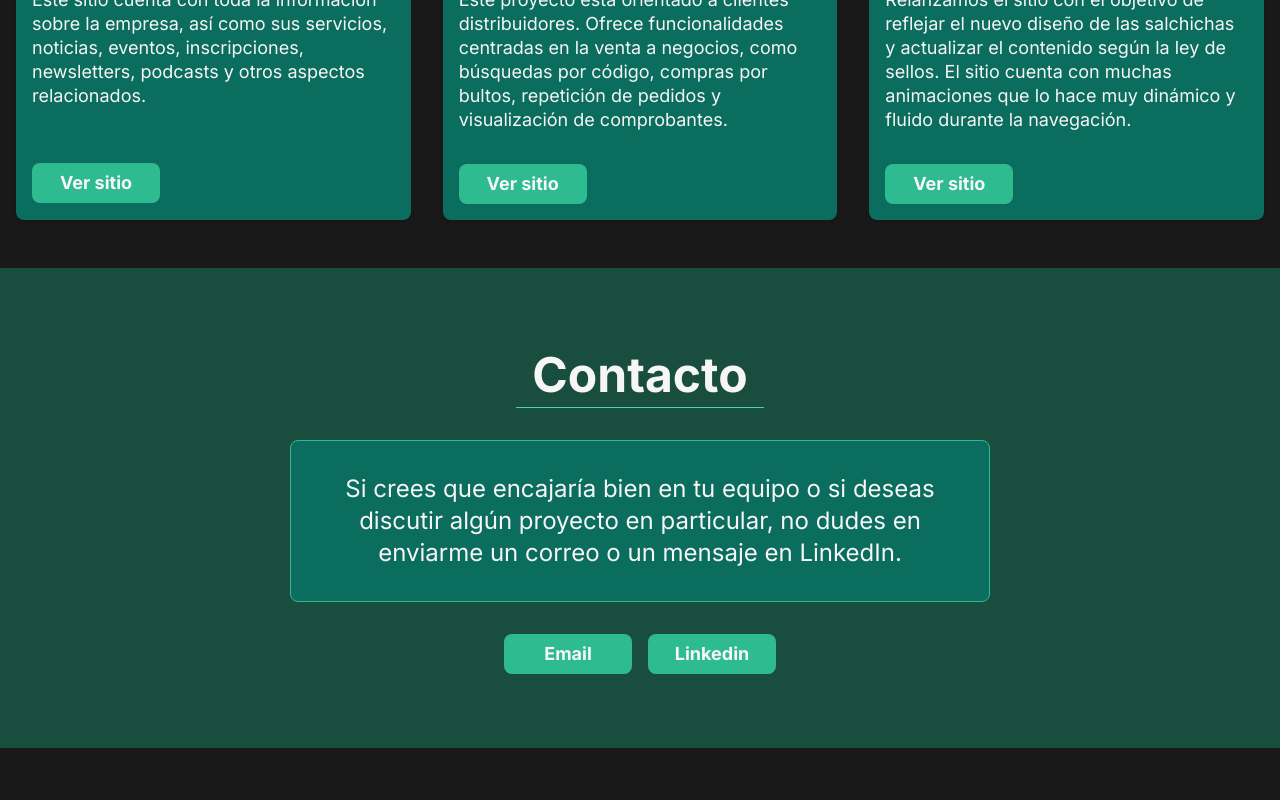
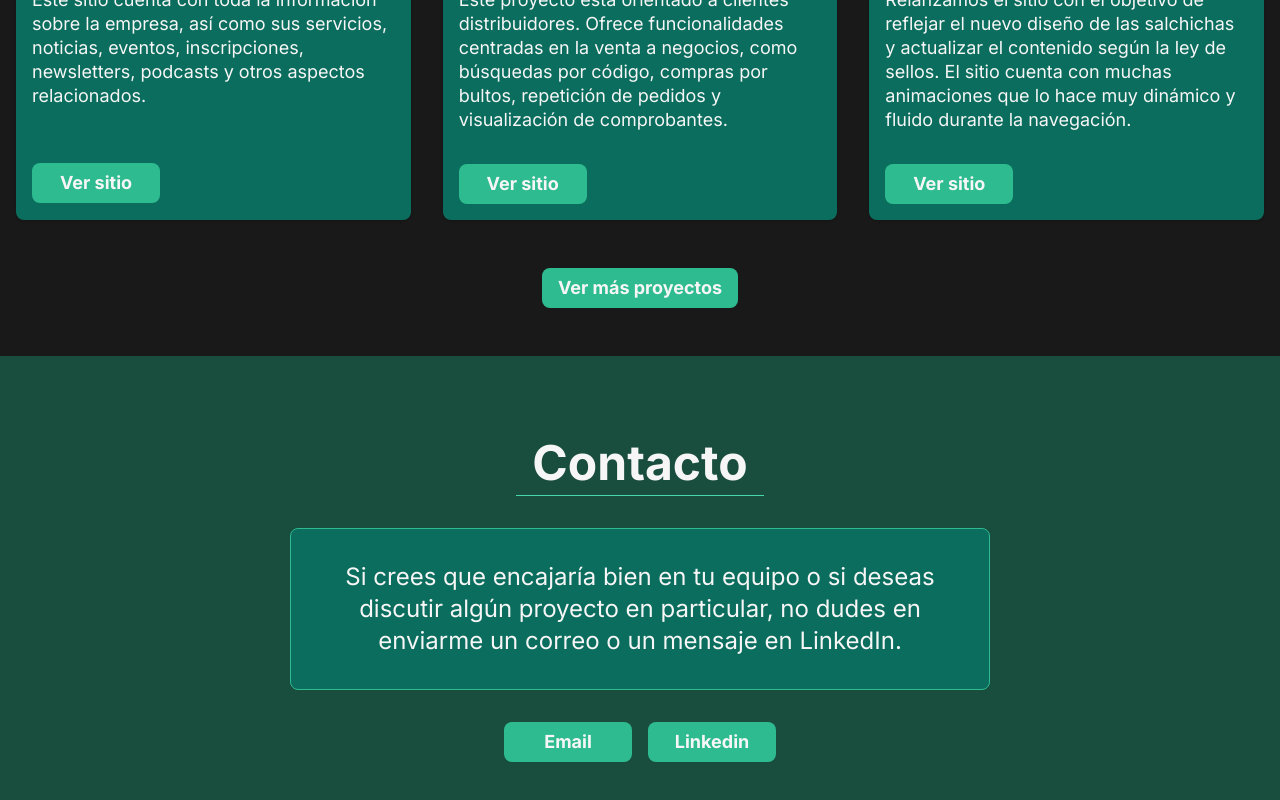
Before and after one commit to maple146/portfolio, a Next.js app: page / in a window 1280 px wide. Shown: the part 1877-2677 px from the top of the page. Before the commit the page ends 2625 px from the top, so only its background shows below. Built offline with nearby package versions, Linux system fonts and the light colour scheme.

Commit message:
Add basic section /projectos

```diff
--- a/src/app/_home/projects.tsx
+++ b/src/app/_home/projects.tsx
@@ -1,8 +1,8 @@
 import Card from "@/components/card";
 import Title from "@/components/title";
 import { ProjectsTypes } from "@/types/projects.types";
-// import Link from "next/link";
-// import { Button } from "@/components/ui/button";
+import Link from "next/link";
+import { Button } from "@/components/ui/button";
 
 export default function Projects({ title, projects }: ProjectsTypes) {
   return (
@@ -24,11 +24,11 @@ export default function Projects({ title, projects }: ProjectsTypes) {
           />
         ))}
       </div>
-      {/* <div className="flex justify-center">
-        <Link href={'/proyectos'}>
+      <div className="flex justify-center">
+        <Link href={"/proyectos"}>
           <Button>Ver más proyectos</Button>
         </Link>
-      </div> */}
+      </div>
     </div>
   );
 }
--- /dev/null
+++ b/src/app/proyectos/page.tsx
@@ -0,0 +1,10 @@
+import Projects from "@/app/_home/projects";
+import { PROJECTS_DATA } from "@/data/home/projects";
+
+export default function Home() {
+  return (
+    <main className="flex flex-col">
+      <Projects {...PROJECTS_DATA.projects} />
+    </main>
+  );
+}
--- a/src/data/home/projects.ts
+++ b/src/data/home/projects.ts
@@ -34,4 +34,99 @@ export const PROJECTS_DATA = {
       },
     ],
   },
+  projects: {
+    title: "Proyectos",
+    projects: [
+      {
+        title: "Telecom Institucional",
+        subtitle: "Sitio institucional",
+        description:
+          "Este sitio cuenta con toda la información sobre la empresa, así como sus servicios, noticias, eventos, inscripciones, newsletters, podcasts y otros aspectos relacionados.",
+        image: "/institucional.png",
+        imageAlt: "Screenshot de la pagina Telecom Institucional",
+        externalUrl: "https://institucional.telecom.com.ar",
+        internalUrl: "/proyectos/telecom-institucional",
+      },
+      {
+        title: "Savencia",
+        subtitle: "Plataforma e-commerce B2B",
+        description:
+          "Este proyecto está orientado a clientes distribuidores. Ofrece funcionalidades centradas en la venta a negocios, como búsquedas por código, compras por bultos, repetición de pedidos y visualización de comprobantes.",
+        image: "/savencia.png",
+        imageAlt: "Screenshot de la pagina Savencia E-Commerce",
+        externalUrl: "https://shouganai.estoes.dev",
+        internalUrl: "/proyectos/savencia",
+      },
+      {
+        title: "Vieníssima",
+        subtitle: "Landing de productos",
+        description:
+          "Relanzamos el sitio con el objetivo de reflejar el nuevo diseño de las salchichas y actualizar el contenido según la ley de sellos. El sitio cuenta con muchas animaciones que lo hace muy dinámico y fluido durante la navegación.",
+        image: "/vienissima.png",
+        imageAlt: "Screenshot de la pagina Vieníssima",
+        externalUrl: "https://www.vienissima.ar/",
+        internalUrl: "/proyectos/vienissima",
+      },
+      {
+        title: "Telecom Institucional",
+        subtitle: "Sitio institucional",
+        description:
+          "Este sitio cuenta con toda la información sobre la empresa, así como sus servicios, noticias, eventos, inscripciones, newsletters, podcasts y otros aspectos relacionados.",
+        image: "/institucional.png",
+        imageAlt: "Screenshot de la pagina Telecom Institucional",
+        externalUrl: "https://institucional.telecom.com.ar",
+        internalUrl: "/proyectos/telecom-institucional",
+      },
+      {
+        title: "Savencia",
+        subtitle: "Plataforma e-commerce B2B",
+        description:
+          "Este proyecto está orientado a clientes distribuidores. Ofrece funcionalidades centradas en la venta a negocios, como búsquedas por código, compras por bultos, repetición de pedidos y visualización de comprobantes.",
+        image: "/savencia.png",
+        imageAlt: "Screenshot de la pagina Savencia E-Commerce",
+        externalUrl: "https://shouganai.estoes.dev",
+        internalUrl: "/proyectos/savencia",
+      },
+      {
+        title: "Vieníssima",
+        subtitle: "Landing de productos",
+        description:
+          "Relanzamos el sitio con el objetivo de reflejar el nuevo diseño de las salchichas y actualizar el contenido según la ley de sellos. El sitio cuenta con muchas animaciones que lo hace muy dinámico y fluido durante la navegación.",
+        image: "/vienissima.png",
+        imageAlt: "Screenshot de la pagina Vieníssima",
+        externalUrl: "https://www.vienissima.ar/",
+        internalUrl: "/proyectos/vienissima",
+      },
+      {
+        title: "Telecom Institucional",
+        subtitle: "Sitio institucional",
+        description:
+          "Este sitio cuenta con toda la información sobre la empresa, así como sus servicios, noticias, eventos, inscripciones, newsletters, podcasts y otros aspectos relacionados.",
+        image: "/institucional.png",
+        imageAlt: "Screenshot de la pagina Telecom Institucional",
+        externalUrl: "https://institucional.telecom.com.ar",
+        internalUrl: "/proyectos/telecom-institucional",
+      },
+      {
+        title: "Savencia",
+        subtitle: "Plataforma e-commerce B2B",
+        description:
+          "Este proyecto está orientado a clientes distribuidores. Ofrece funcionalidades centradas en la venta a negocios, como búsquedas por código, compras por bultos, repetición de pedidos y visualización de comprobantes.",
+        image: "/savencia.png",
+        imageAlt: "Screenshot de la pagina Savencia E-Commerce",
+        externalUrl: "https://shouganai.estoes.dev",
+        internalUrl: "/proyectos/savencia",
+      },
+      {
+        title: "Vieníssima",
+        subtitle: "Landing de productos",
+        description:
+          "Relanzamos el sitio con el objetivo de reflejar el nuevo diseño de las salchichas y actualizar el contenido según la ley de sellos. El sitio cuenta con muchas animaciones que lo hace muy dinámico y fluido durante la navegación.",
+        image: "/vienissima.png",
+        imageAlt: "Screenshot de la pagina Vieníssima",
+        externalUrl: "https://www.vienissima.ar/",
+        internalUrl: "/proyectos/vienissima",
+      },
+    ],
+  },
 };
```
